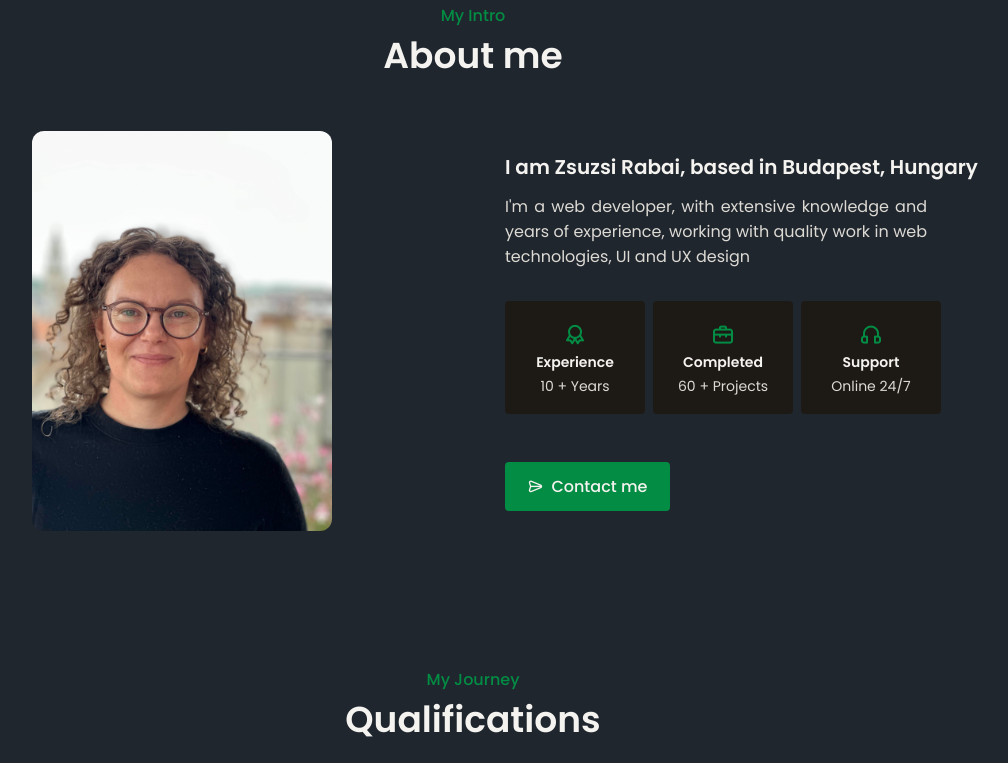
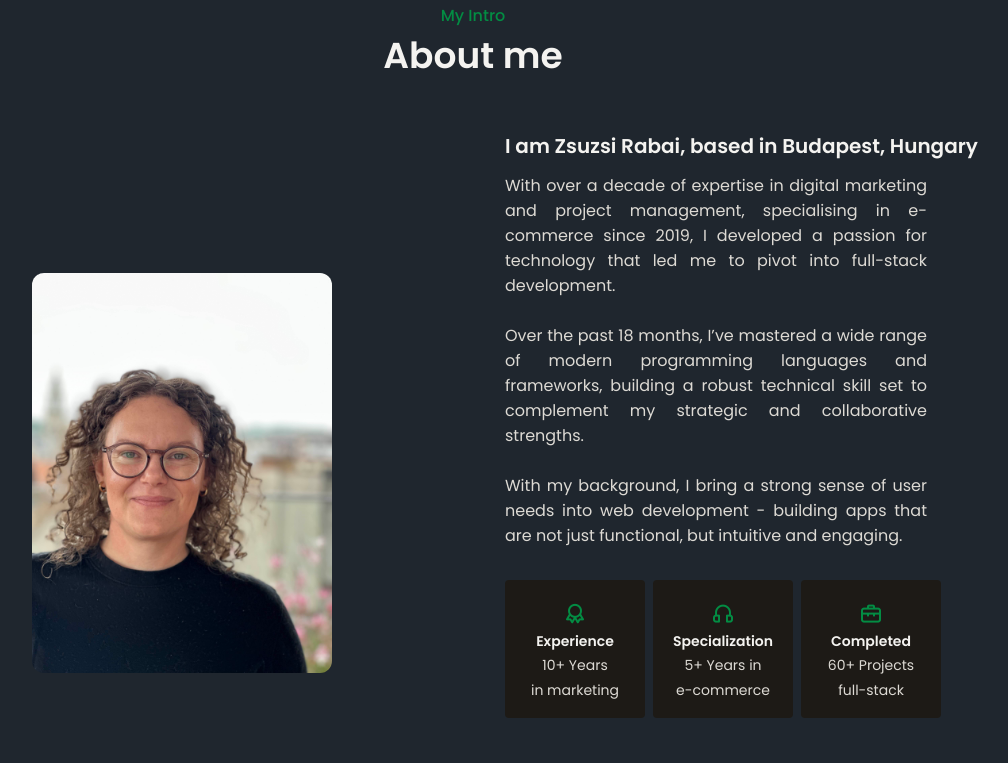
Before and after one commit to schuschii/my-portfolio, a plain HTML site: page index.html in a window 1280 px wide. Shown: the part 901-1664 px from the top of the page, without its empty margins (217-1225 px from the left). Drawn offline with nearby package versions, Linux system fonts and the light colour scheme; a web font is replaced by a local one.

Commit message:
about me is updated

```diff
--- a/index.html
+++ b/index.html
@@ -124,26 +124,33 @@
 
             <div class="about-data">
                 <h3 class="about-heading">I am Zsuzsi Rabai, based in Budapest, Hungary</h3>
-                <p class="about-description">I'm a web developer, with extensive knowledge and years of experience, working with quality work in web technologies, UI and UX design</p>
+                <p class="about-description">With over a decade of expertise in digital marketing and project management, specialising in e-commerce since 2019, I developed a passion for technology that led me to pivot into full-stack development.
+                    <br>
+                    <br> Over the past 18 months, I’ve mastered a wide range of modern programming languages and frameworks, building a robust technical skill set to complement my strategic and collaborative strengths.
+                    <br>
+                    <br> With my background, I bring a strong sense of user needs into web development - building apps that are not just functional, but intuitive and engaging.
+                </p>
 
                 <div class="about-info">
                     <div class="about-box">
                         <i class="uil uil-award about-icon"></i>
                         <h3 class="about-title">Experience</h3>
-                        <span class="about-subtitle">10 + Years</span>
+                        <span class="about-subtitle">10+ Years<br>in marketing</span>
+
+                    </div>
+
+                    <div class="about-box">
+                        <i class="uil uil-headphones-alt about-icon"></i>
+                        <h3 class="about-title">Specialization</h3>
+                        <span class="about-subtitle">5+ Years in<br>e-commerce</span>
                     </div>
 
                     <div class="about-box">
                         <i class="uil uil-suitcase-alt about-icon"></i>
                         <h3 class="about-title">Completed</h3>
-                        <span class="about-subtitle">60 + Projects</span>
+                        <span class="about-subtitle">60+ Projects<br>full-stack</span>
                     </div>
 
-                    <div class="about-box">
-                        <i class="uil uil-headphones-alt about-icon"></i>
-                        <h3 class="about-title">Support</h3>
-                        <span class="about-subtitle">Online 24/7</span>
-                    </div>
                 </div>
 
                 <a href="#contact" class="button"><i class="uil uil-navigator button-icon"></i>Contact me</a>
@@ -396,7 +403,7 @@
     </section>
 
 
-    <!-- works -->
+    <!-- works
     <section class="work section" id="work">
         <h2 class="section-title" data-heading="My Portfolio">Recent Works</h2>
 
@@ -537,7 +544,7 @@
             </div>
         </div>
     </div>
-
+    -->
     <!-- main services
     <section class="services section" id="services">
         <h2 class="section-title" data-heading="Services">What I Offer</h2>
```
